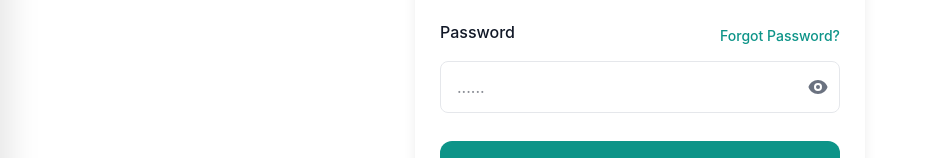
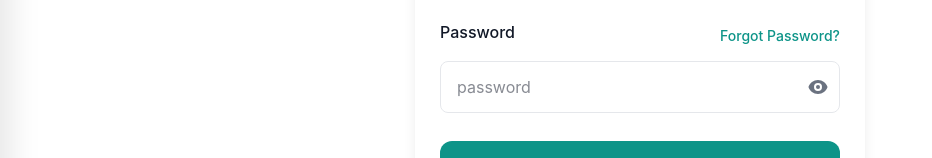
Before and after one commit to pramit023/Real-Estate-frontend, a React (Vite) app: page /login in a window 1280 px wide. Shown: the part 368-526 px from the top of the page, without its empty margins (0-932 px from the left). Built offline with nearby package versions, Linux system fonts and the light colour scheme.

Commit message:
Updated frontend

```diff
--- a/config.js
+++ b/config.js
@@ -1,4 +1,4 @@
-const API_URL=' https://real-estate-backed.vercel.app';
+const API_URL = 'http://localhost:5000';
 // https://real-estate-backed.vercel.app/
 
 export default API_URL;
--- a/src/components/common/PropertyCard.jsx
+++ b/src/components/common/PropertyCard.jsx
@@ -25,6 +25,7 @@ const PropertyCard = ({
       const {user} = useAuth();
         const navigate = useNavigate();
       if(!property) return null;
+
        // for wishlist click
        const handleWishlistClick = (e) => {
          e.preventDefault();
--- a/src/pages/shared/auth/Login.jsx
+++ b/src/pages/shared/auth/Login.jsx
@@ -70,7 +70,7 @@ const handleChange = (e) => {
             </div>
            <div style={{ position: "relative" }}>
             <input type={showPassword? "text": "password"}
-            name="password" placeholder="......" value={formData.password}
+            name="password" placeholder="password" value={formData.password}
                 onChange={handleChange } required className={s.input}
                   style={{paddingRight:"40px"}} />
                 <button
@@ -111,7 +111,6 @@ const handleChange = (e) => {
              </p>
 
 
-
         </div>
       </div>
     </div>
```
